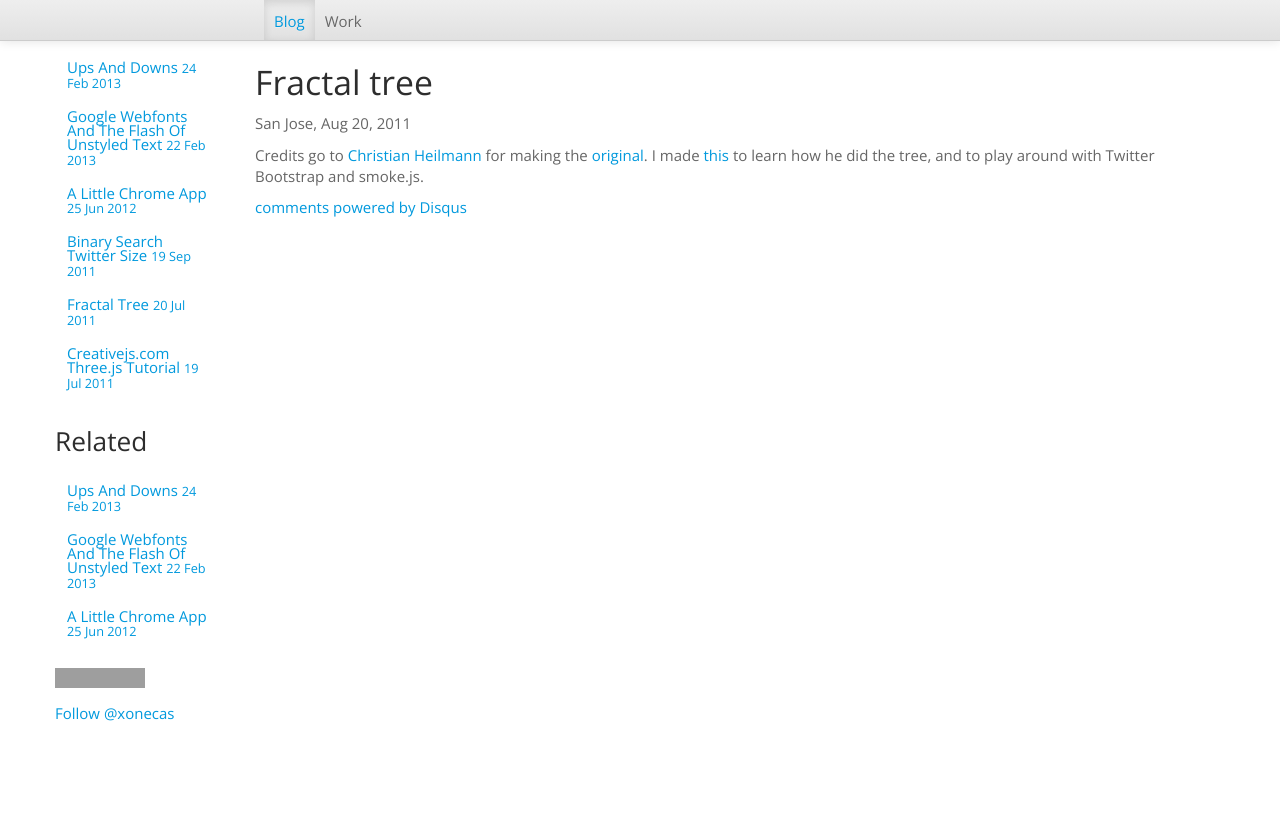
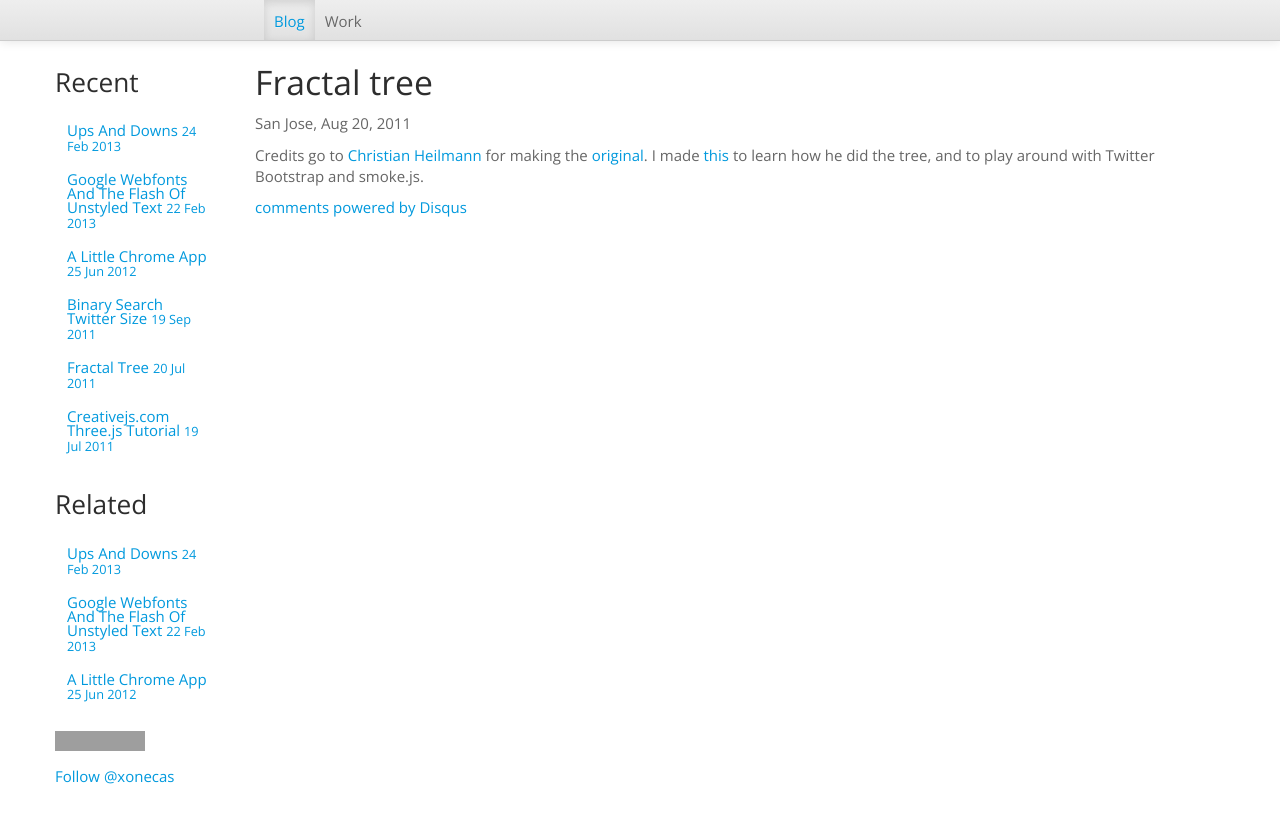
Before and after one commit to xonecas/xonecas.github.com, a Jekyll site: the page built from _posts/2011-07-20-fractal-tree.markdown, in a window 1280 px wide. Shown: the top 823 px of the page. Built offline with Jekyll 4.4.1, drawn with Linux system fonts in a browser that asks for light colours; comment, search, counter and statistics services are not loaded; grey boxes are pictures that could not be loaded.

Commit message:
for later

```diff
--- a/_layouts/post.html
+++ b/_layouts/post.html
@@ -4,6 +4,7 @@ layout: default
 
 <div class="row-fluid">
     <div class="span2">
+        <h3>Recent</h3>
         <ul class="nav nav-pills nav-stacked">
             {% for post in site.posts %}
             <li>
```
